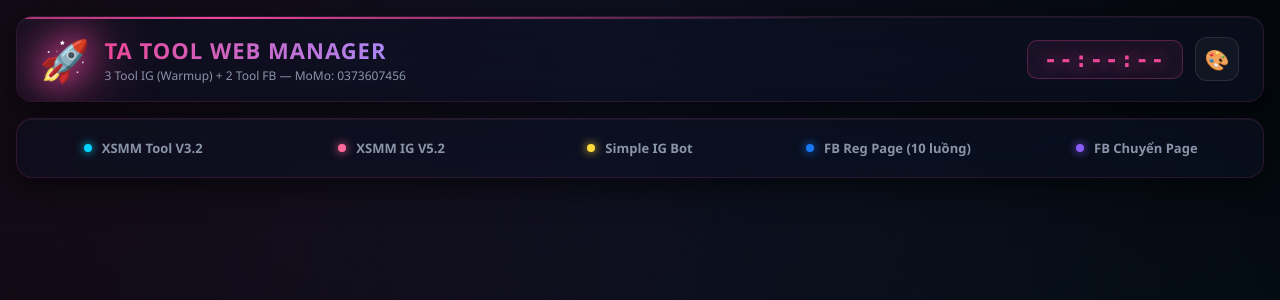
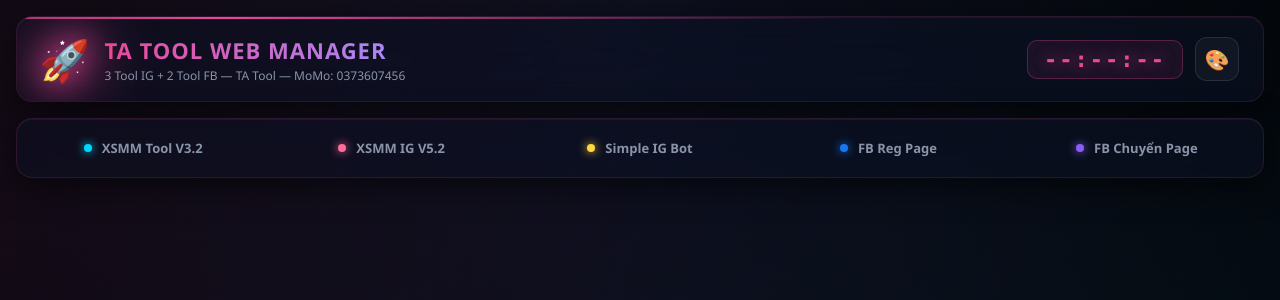
Before and after one commit to kxjxjdjhzhxhxh-jpg/Tool-xsmm, a Flask app: page / in a window 1280 px wide. Shown: the top 300 px of the page. Run offline with Flask 3, Linux system fonts and the light colour scheme; some libraries are stand-ins or nearby versions.

Commit message:
Update index.html

```diff
--- a/templates/index.html
+++ b/templates/index.html
@@ -13,7 +13,7 @@
             <span class="logo-icon">🚀</span>
             <div>
                 <h1>TA TOOL WEB MANAGER</h1>
-                <p class="subtitle">3 Tool IG (Warmup) + 2 Tool FB — MoMo: 0373607456</p>
+                <p class="subtitle">3 Tool IG + 2 Tool FB — TA Tool — MoMo: 0373607456</p>
             </div>
         </div>
         <div class="header-info">
@@ -36,7 +36,7 @@
         {% endfor %}
         <button class="tab-btn" data-tool="fb_regpage" style="--tab-color: #1877f2">
             <span class="tab-dot"></span>
-            FB Reg Page (10 luồng)
+            FB Reg Page
         </button>
         <button class="tab-btn" data-tool="fb_chuyenpage" style="--tab-color: #8b5cf6">
             <span class="tab-dot"></span>
@@ -96,6 +96,7 @@
                 <div class="form-row form-row-inline">
                     <label>🔀 Cấu hình:</label>
                     <div class="inline-inputs">
+                        <span>🔢 Số luồng <input type="number" class="cfg-input cfg-threads" value="10" min="1" max="50" style="width:70px"></span>
                         <span>Jobs đổi nick <input type="number" class="cfg-input cfg-rotate" value="99999" min="1" style="width:90px"></span>
                     </div>
                 </div>
@@ -106,7 +107,7 @@
                     <div class="inline-inputs">
                         <select class="cfg-input cfg-mode" style="width:220px">
                             <option value="1">1. Like</option>
-                            <option value="2">2. Follow (đủ 12)</option>
+                            <option value="2">2. Follow (đủ 8)</option>
                             <option value="3">3. Comment</option>
                         </select>
                         <span>Delay coin <input type="number" class="cfg-input cfg-delaycoin" value="3" min="1" style="width:70px"></span>
@@ -144,18 +145,15 @@
         <section class="tool-panel" data-tool="fb_regpage" data-safe="fb_regpage" style="--panel-color: #1877f2">
             <canvas class="fx-canvas-form"></canvas>
             <div class="config-form">
-                <div class="form-title">📘 FB REG PAGE — Đa luồng (10 luồng)</div>
-
+                <div class="form-title">📘 FB REG PAGE — Đa luồng</div>
                 <div class="form-row">
                     <label>📋 Danh sách Nick <small>(mỗi dòng: <code>cookie|proxy</code> hoặc <code>cookie|</code> nếu không proxy)</small>:</label>
                     <textarea class="cfg-input" id="fb_reg_tasks" rows="6" placeholder="c_user=1000xxx; xs=abc...|27.64.254.37:8080:user:pass&#10;c_user=1000yyy; xs=def...|117.6.234.108:3128:user:pass"></textarea>
                 </div>
-
                 <div class="form-row">
                     <label>📝 Danh sách Tên Page <small>(mỗi dòng 1 tên — sẽ ghép tương ứng với nick)</small>:</label>
                     <textarea class="cfg-input" id="fb_reg_names" rows="6" placeholder="Michelle Howard&#10;Carol Jones&#10;Debra Gonzalez&#10;Donald Anderson"></textarea>
                 </div>
-
                 <div class="form-row form-row-inline">
                     <label>📂 Category ID:</label>
                     <div class="inline-inputs">
@@ -163,8 +161,6 @@
                         <span>🔢 Số luồng <input type="number" class="cfg-input" id="fb_reg_threads" value="10" min="1" max="30" style="width:70px"></span>
                     </div>
                 </div>
-
-                <!-- Thống kê giống ảnh -->
                 <div class="fb-stats">
                     <div class="fb-stat"><span class="fb-stat-label">ACC</span><span class="fb-stat-val" id="fb_stat_acc">0</span></div>
                     <div class="fb-stat"><span class="fb-stat-label">PAGE OK</span><span class="fb-stat-val green" id="fb_stat_ok">0</span></div>
@@ -172,7 +168,6 @@
                     <div class="fb-stat"><span class="fb-stat-label">LUỒNG</span><span class="fb-stat-val" id="fb_stat_threads">0/10</span></div>
                     <div class="fb-stat"><span class="fb-stat-label">THỜI GIAN</span><span class="fb-stat-val" id="fb_stat_time">00:00:00</span></div>
                 </div>
-
                 <div class="form-actions">
                     <button class="btn btn-start" id="btn_fb_reg"><span class="btn-icon">▶</span> Bắt đầu chạy</button>
                     <button class="btn btn-stop" id="btn_fb_reg_stop" disabled><span class="btn-icon">⏹</span> Dừng</button>
@@ -180,7 +175,6 @@
                     <button class="btn btn-save" id="btn_fb_reg_export"><span class="btn-icon">💾</span> Xuất TXT</button>
                 </div>
             </div>
-
             <div class="terminal-wrap">
                 <div class="terminal-header">
                     <div class="dots"><span></span><span></span><span></span></div>
```
